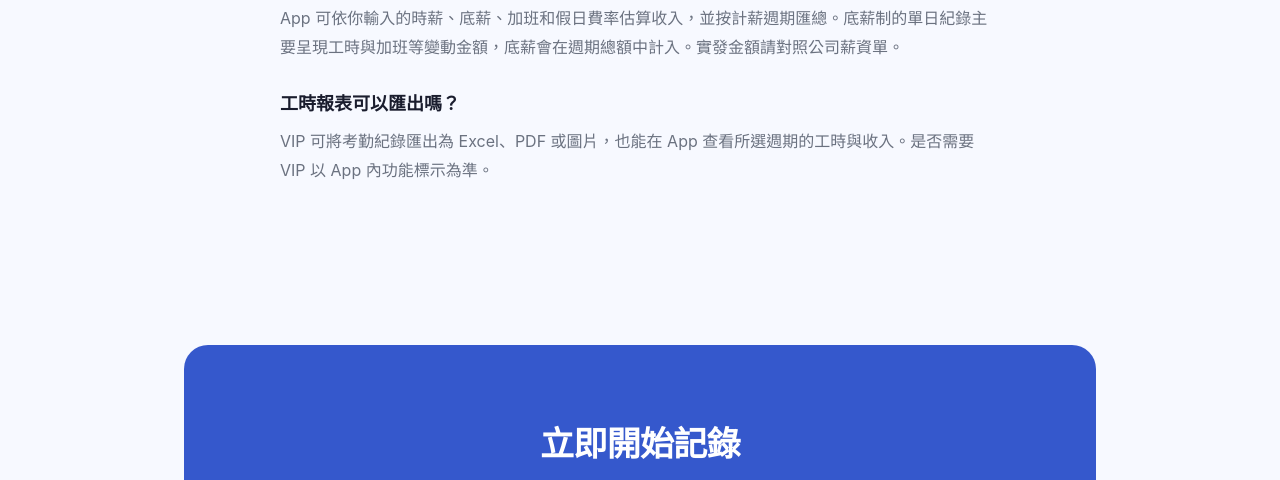
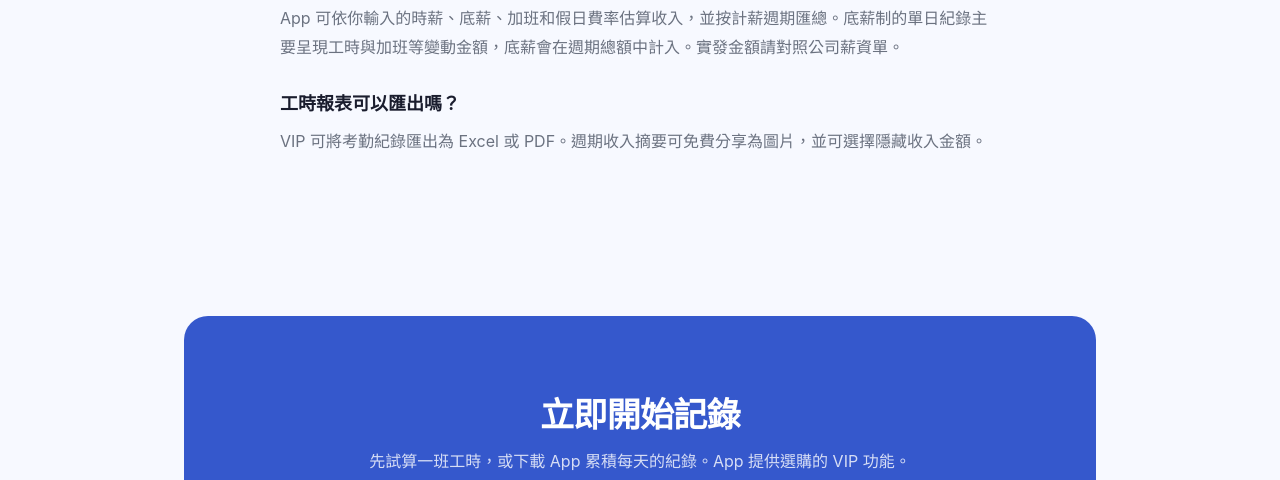
Before and after one commit to arvin-manager/arvin-manager.github.io, a plain HTML site: page index.html in a window 1280 px wide. Shown: the part 2200-2680 px from the top of the page. Drawn offline with Linux system fonts and the light colour scheme.

Commit message:
Clarify free income image sharing

```diff
--- a/index.html
+++ b/index.html
@@ -471,7 +471,7 @@
     <h3>可以計算加班費與月薪嗎？</h3>
     <p>App 可依你輸入的時薪、底薪、加班和假日費率估算收入，並按計薪週期匯總。底薪制的單日紀錄主要呈現工時與加班等變動金額，底薪會在週期總額中計入。實發金額請對照公司薪資單。</p>
     <h3>工時報表可以匯出嗎？</h3>
-    <p>VIP 可將考勤紀錄匯出為 Excel、PDF 或圖片，也能在 App 查看所選週期的工時與收入。是否需要 VIP 以 App 內功能標示為準。</p>
+    <p>VIP 可將考勤紀錄匯出為 Excel 或 PDF。週期收入摘要可免費分享為圖片，並可選擇隱藏收入金額。</p>
   </div>
 </section>
 
```
